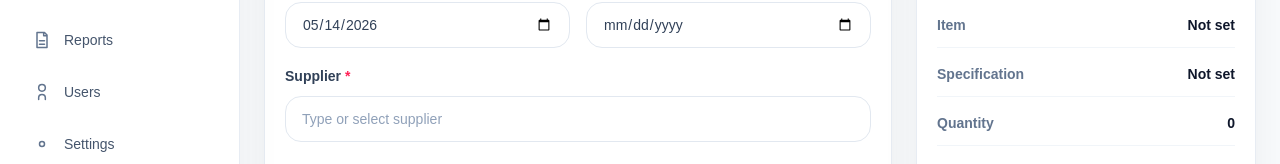
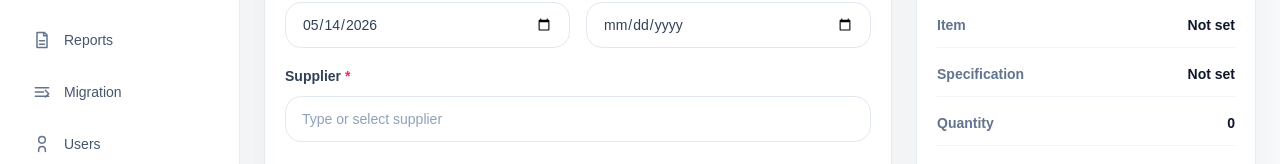
Before and after one commit to johncardinales-cpu/realight-dashboard, a Next.js app: page /add-delivery in a window 1280 px wide. Shown: the part 458-622 px from the top of the page. Built offline with nearby package versions, Linux system fonts and the light colour scheme.

Commit message:
Add migration readiness page to sidebar

```diff
--- a/components/sidebar.tsx
+++ b/components/sidebar.tsx
@@ -12,6 +12,7 @@ const navItems = [
   { label: "Payments", href: "/payments", icon: "M4 7h16v10H4V7Zm0 3h16M7 15h4" },
   { label: "Expenses", href: "/expenses", icon: "M4 7h16v12H4V7Zm0 4h16M16 15h2" },
   { label: "Reports", href: "/reports", icon: "M6 3h9l3 3v15H6V3Zm8 0v4h4M9 13h6M9 17h6" },
+  { label: "Migration", href: "/migration", icon: "M4 7h16M4 12h10M4 17h16M16 10l4 4-4 4" },
   { label: "Users", href: "/users", icon: "M16 21v-2a4 4 0 0 0-8 0v2M12 11a4 4 0 1 0 0-8 4 4 0 0 0 0 8Z" },
   { label: "Settings", href: "/settings", icon: "M12 15a3 3 0 1 0 0-6 3 3 0 0 0 0 6" },
 ];
```
